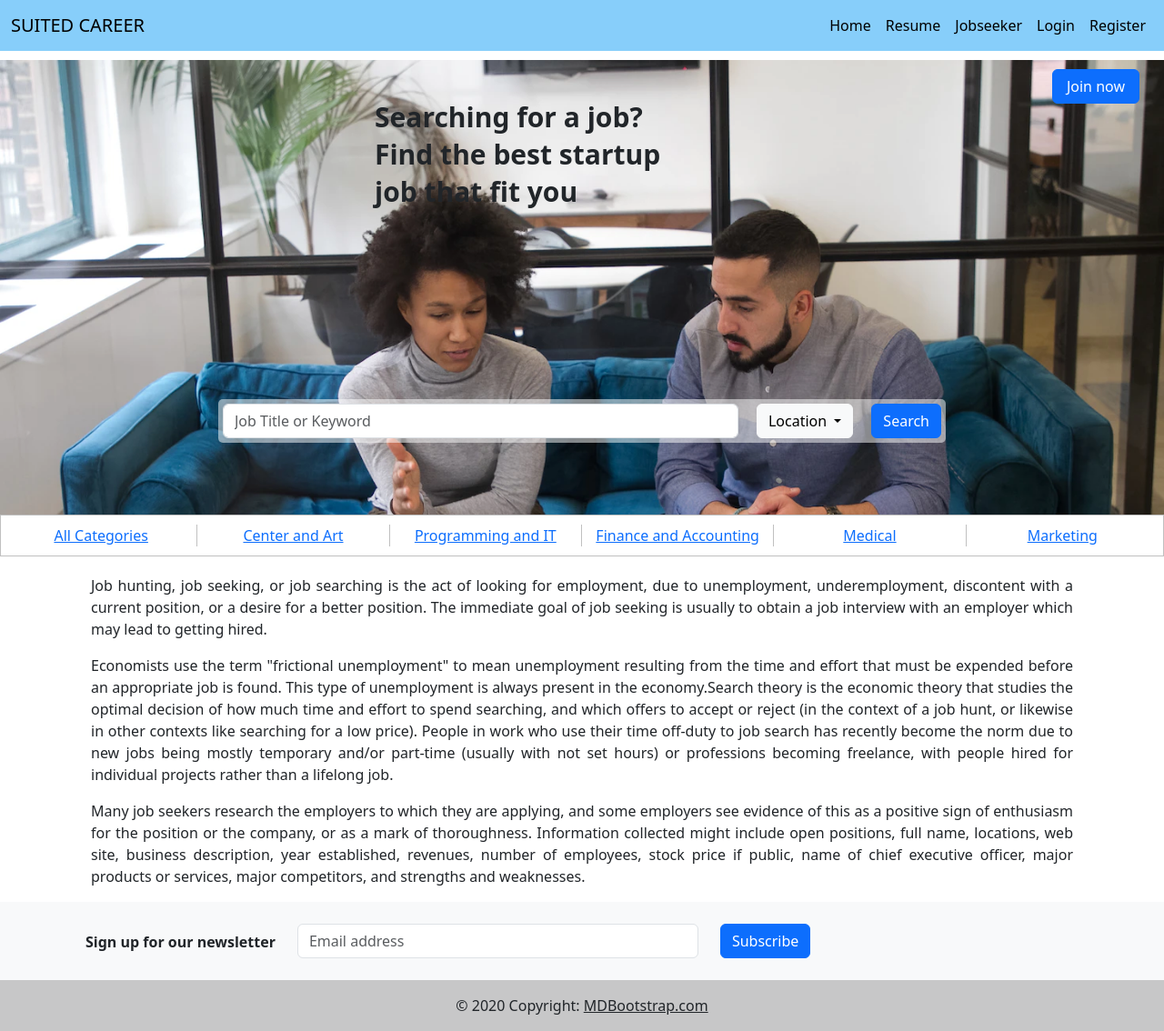
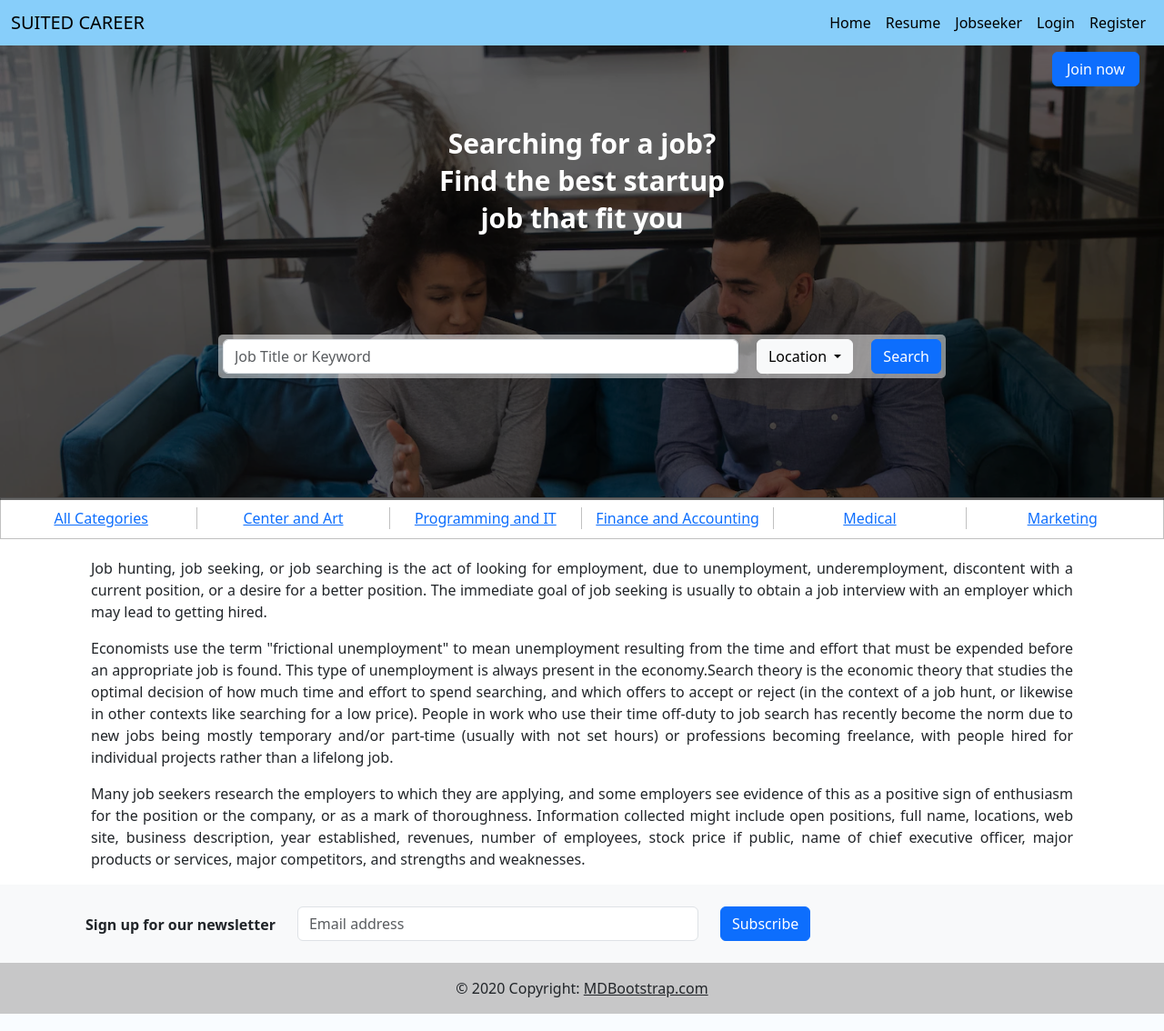
Before and after one commit to sayanavarghese/collegeproject-og, a Django app: page / in a window 1280 px wide. Shown: the whole page at 91% size. Run offline with Django 3.2, Linux system fonts and the light colour scheme.

Commit message:
adding changes

```diff
--- a/jobfinder/page_app/static/css/home.css
+++ b/jobfinder/page_app/static/css/home.css
@@ -1,16 +1,25 @@
 .img-job {
   background-image: url('/static/img/job13.jpg');
- margin-top: 10px;
   background-size: cover;
   width: 100%;
   height: 500px;
+  margin-top: -5px;
 }
-.content-para{
-  margin-left: 300px;
 
+.img-job::after {
+  content: '';
+  position: absolute;
+  top: 50px;
+  left: 0;
+  background-color: rgb(0, 0, 0, 0.6);
+  width: 100%;
+  height: 500px;
 }
+.img-job * {
+  z-index: 10;
+}
+
 .content-box {
-
   margin-top: 2px;
 }
 
@@ -19,17 +28,8 @@
   margin-top: 10px;
   margin-right: 15px;
   padding: 6px 15px;
-}
-
-.content-div {
-  margin-top: 50px;
-  margin-left: 100px;
-}
-
-.content-div p {
-  line-height: 25px;
-  font-size: 30px;
-  font-weight: bold;
+  position: relative;
+  z-index: 10px;
 }
 
 .control-panel {
@@ -40,7 +40,7 @@
   background-color: rgb(255, 255, 255, 0.5);
   border-radius: 5px;
   padding: 5px;
-  margin: 200px auto;
+  margin: 100px auto;
 }
 
 .navigation-nav ol {
@@ -76,10 +76,26 @@
 .card-text {
   height: 100px;
 }
-.div-para{
+.div-para {
   margin-left: 100px;
   margin-top: 20px;
   margin-right: 100px;
 
   text-align: justify;
 }
+
+.row-wide {
+  display: flex;
+  justify-content: space-between;
+  align-items: start;
+  width: 100%;
+}
+.row-wide .content-div {
+  color: white;
+  line-height: 25px;
+  font-size: 30px;
+  font-weight: bold;
+  margin-top: 50px;
+  width: 100%;
+  text-align: center;
+}
--- a/jobfinder/page_app/static/css/style.css
+++ b/jobfinder/page_app/static/css/style.css
@@ -2,6 +2,7 @@
   font-size: 30px;
   margin-bottom: 17px;
 }
-.navbar{
+.navbar {
   background-color: lightskyblue;
+  height: 50px;
 }
--- a/jobfinder/page_app/templates/home.html
+++ b/jobfinder/page_app/templates/home.html
@@ -12,16 +12,12 @@ Home
 
 <div class="text-left bg-light img-job" >
   <div class="container-fluid content-box">
-    <div class="row">
-      <div class="col-9">
+    <button type="button" class="btn btn-primary join-now-btn">Join now</button>
+    <div class="row-wide">
         <div class="content-div">
         <p class="content-para">Searching for a job?</p>
         <p class="content-para">Find the best startup</p>
         <p class="content-para">job that fit you</p>
-      </div>
-      </div>
-      <div class="col-3">
-        <button type="button" class="btn btn-primary join-now-btn">Join now</button>
       </div>
     </div>
     <div class="row">
```
